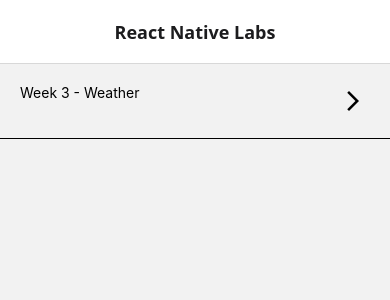
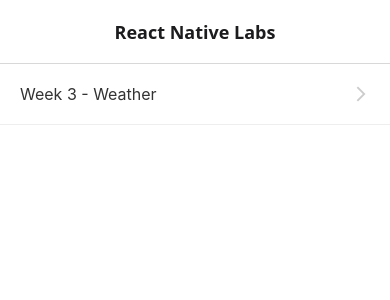
Before and after one commit to suryamin/tafe.labApi, a React Native app: screen /Home in a window 390 px wide. Shown: the top 300 px of the page. Built offline with nearby package versions, Linux system fonts and the light colour scheme.

Commit message:
Fix page & unit test err, action name and auth

```diff
--- a/HomeScreen.tsx
+++ b/HomeScreen.tsx
@@ -1,22 +1,53 @@
 import React from "react";
 import { View, Text, FlatList, TouchableOpacity } from "react-native";
 import { MaterialIcons } from "@expo/vector-icons";
+import { NativeStackScreenProps } from "@react-navigation/native-stack";
 import { styles } from "./style";
 
-const MENU_DATA = [{ id: "1", title: "Week 3 - Weather", route: "Weather" }];
+/* --------------------------------------------------------- */
+/* 1. Define the shape of your navigation paths              */
+/* --------------------------------------------------------- */
+type RootStackParamList = {
+  Home: undefined;
+  Weather: undefined;
+  WeatherDetailUI: { city: string };
+};
 
-export const HomeScreen = ({ navigation }: any) => {
+/* --------------------------------------------------------- */
+/* 2. Define the Props for this specific screen              */
+/* --------------------------------------------------------- */
+type Props = NativeStackScreenProps<RootStackParamList, "Home">;
+
+/* --------------------------------------------------------- */
+/* 3. Define the shape of your menu items                    */
+/* We restrict 'route' to only screens that don't need params */
+/* --------------------------------------------------------- */
+interface MenuItem {
+  id: string;
+  title: string;
+  route: "Home" | "Weather"; // This specifically avoids the "No overload" error
+}
+
+const MENU_DATA: MenuItem[] = [
+  { id: "1", title: "Week 3 - Weather", route: "Weather" },
+];
+
+export const HomeScreen = ({ navigation }: Props) => {
   return (
-    <View style={{ flex: 1 }}>
+    <View style={{ flex: 1, backgroundColor: "#fff" }}>
       <FlatList
         data={MENU_DATA}
         keyExtractor={(item) => item.id}
         renderItem={({ item }) => (
           <View style={styles.menuRow}>
-            <Text>{item.title}</Text>
-            <TouchableOpacity onPress={() => navigation.navigate(item.route)}>
+            <Text style={styles.menuText}>{item.title}</Text>
+            <TouchableOpacity
+              onPress={() => navigation.navigate(item.route)}
+              hitSlop={{ top: 10, bottom: 10, left: 10, right: 10 }}
+            >
               <MaterialIcons
                 name="arrow-forward-ios"
+                size={18}
                 style={styles.suffixButton}
               />
             </TouchableOpacity>
--- a/style.ts
+++ b/style.ts
@@ -68,13 +68,17 @@
   menuRow: {
     flexDirection: "row",
     justifyContent: "space-between",
+    alignItems: "center",
     padding: 20,
     borderBottomWidth: 1,
+    borderBottomColor: "#eee",
+  },
+  menuText: {
+    fontSize: 16,
+    color: "#333",
   },
   suffixButton: {
-    padding: 5,
-    fontSize: 24,
-    color: "black",
+    color: "#ccc",
   },
   center: {
     flex: 1,
```
Also changed, not shown: 2 other files (tests, documents, lock files or other folders).
